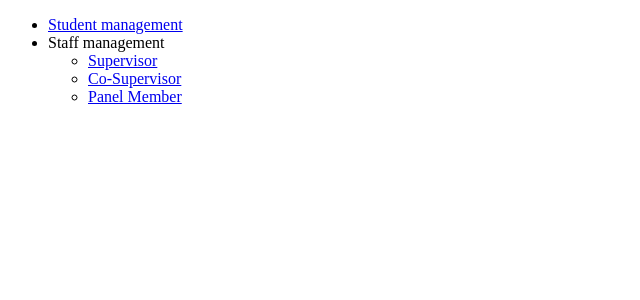
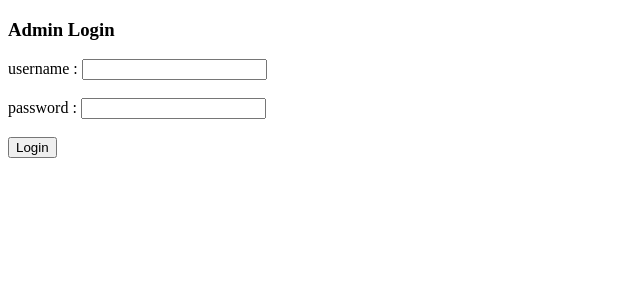
Before and after one commit to IT20136574/Research-Project-Management-Toolol, a React (Create React App) app in the folder project_frontend/: page / in a window 1280 px wide. Shown: the top 300 px of the page, without its empty margins (0-640 px from the left). Built offline with nearby package versions, Linux system fonts and the light colour scheme.

Commit message:
admin acount manegment frontends

```diff
--- a/project_frontend/src/App.js
+++ b/project_frontend/src/App.js
@@ -32,18 +32,27 @@ import UpdateStudentDetails from './components/NT_Components/user-management/stu
 import StaffManagement from './components/NT_Components/user-management/Staff-management/StaffManagement';
 import DisplayStaffMember from './components/NT_Components/user-management/Staff-management/DisplayStaffMember';
 import UpdateStaffMember from './components/NT_Components/user-management/Staff-management/UpdateStaffMember';
+import AdminLogin from './components/NT_Components/admin/AdminLogin';
+import AdminAccount from './components/NT_Components/admin/AdminAccount';
+import RegisterAdmin from './components/NT_Components/admin/RegisterAdmin';
 
 function App() {
   return (
     <BrowserRouter>
       <Switch>
-             <Route path="/" component={UserManagementPage} exact/>
+             <Route path="/" component={AdminLogin} exact/>
+             <div>
+              <Route path="/adminpage" component={UserManagementPage}/>
               <Route path="/student" component={Studentmanagement}/>
               <Route path="/showstudent/:id" component={DisplayStudentDetails}/>
               <Route path="/updatestudent/:id" component={UpdateStudentDetails}/>
               <Route path="/staff/:role" component={StaffManagement}/>
               <Route path="/showstaff/:id" component={DisplayStaffMember}/>
               <Route path="/updatestaff/:id" component={UpdateStaffMember}/>
+              <Route path="/adminaccount" component={AdminAccount}/>
+              <Route path="/regadmin" component={RegisterAdmin}/>
+
+             </div>
       </Switch>
     </BrowserRouter>
 
--- /dev/null
+++ b/project_frontend/src/components/NT_Components/admin/AdminAccount.js
@@ -0,0 +1,128 @@
+// import React from 'react'
+
+// function AdminAccount(){
+//     c
+
+//     adminLogout(){
+//         if (window.confirm('Are you sure you wish to logout from this Account?')) {
+//         localStorage.removeItem('Authorization')
+//         alert("log out complete")
+//         window.location = "/"
+//         }
+//       }
+
+//     return (
+//       <button onClick={adminLogout}>Admin Logout</button>
+//     )
+
+// }
+// export default AdminAccount;
+
+import axios from 'axios'
+import React, { Component } from 'react'
+
+export default class AdminAccount extends Component {
+    constructor(props){
+        super(props)
+        this.state ={
+        fname: "",
+        mname: "",
+        lname: "",
+        username: "",
+        pno: "",
+        nic: "",
+        sliitid: "",
+        email: "",
+        imageUrl: "",
+        }
+    }
+    componentDidMount(){
+        this.getAdminDetails()
+    }
+
+    async getAdminDetails(){
+        try{
+            const config = {
+                headers: {
+                    Authorization: localStorage.getItem("Authorization")
+                 }
+            }
+        await axios.get("http://localhost:8070/admin//profile", config).then((res)=>{
+            //console.log(res.data)
+            if(res.data.success){
+                this.setState({
+                    fname: res.data.admin1.fname,
+                    mname: res.data.admin1.mname,
+                    lname: res.data.admin1.lname,
+                    username: res.data.admin1.username,
+                    pno: res.data.admin1.pno,
+                    nic: res.data.admin1.nic,
+                    sliitid: res.data.admin1.sliitid,
+                    email: res.data.admin1.email,
+                    imageUrl: res.data.admin1.imageUrl
+                })
+                //console.log(this.state)
+            }
+        })
+
+
+        }catch(error){
+            console.log(error.message)
+        }
+
+    }
+
+    async deleteAdmin(){
+        const config = {
+            headers: {
+                Authorization: localStorage.getItem("Authorization")
+             }
+        }
+
+        if (window.confirm('Are you sure you wish to delete this Account?')) {
+            await axios.delete('http://localhost:8070/admin/delete', config)
+            .then((res) => {
+              localStorage.removeItem('Authorization')
+              alert("Admin Account delete successfull")
+              window.location="/"
+            })
+            .catch((err) => {
+              console.log(err.message)
+            })
+          }
+    }
+
+    adminLogout(){
+        if (window.confirm('Are you sure you wish to logout from this Account?')) {
+            localStorage.removeItem('Authorization')
+            alert("log out complete")
+            window.location = "/"
+        }
+    }
+
+    adminRegister(){
+        window.location.href="/regadmin"
+    }
+  render() {
+    return (
+      <div>
+
+          <p>imageUrl : {this.state.imageUrl}</p>
+          <p>Fname : {this.state.fname}</p>
+          <p>Mname : {this.state.mname}</p>
+          <p>Lname : {this.state.lname}</p>
+          <p>Username : {this.state.username}</p>
+          <p>NIC : {this.state.nic}</p>
+          <p>phone No : {this.state.pno}</p>
+          <p>SliitID : {this.state.sliitid}</p>
+          <p>email : {this.state.email}</p><br/>
+          <button onClick={this.adminRegister}>Admin Register</button> &nbsp;
+          <button>Edit</button> &nbsp;
+          <button onClick={this.deleteAdmin}>Delete</button> &nbsp;
+          <button onClick={this.adminLogout}>Admin Logout</button>
+
+
+      </div>
+    )
+  }
+}
--- /dev/null
+++ b/project_frontend/src/components/NT_Components/admin/AdminLogin.js
@@ -0,0 +1,55 @@
+import axios from 'axios';
+import React, { Component } from 'react'
+
+export default class AdminLogin extends Component {
+    constructor(props) {
+        super(props);
+        this.userLoginSubmit = this.userLoginSubmit.bind(this)
+
+        this.state = {
+          username: "",
+          password: "",
+          token: "",
+          open: false
+        }
+      }
+
+
+      async userLoginSubmit(e) {
+        e.preventDefault()
+        const userData = {
+          username: this.state.username,
+          password: this.state.password
+        }
+
+
+
+        await axios.post("http://localhost:8070/admin/login",userData)
+        .then((res) => {
+          this.setState({
+            token: res.data.token
+          })
+          localStorage.setItem("Authorization", res.data.token)
+          alert("loging complete");
+          window.location = "/adminpage";
+
+        })
+        .catch((err) => {
+          console.log(err)
+          this.setState({open: true})
+          alert("loging error");
+        })
+      }
+  render() {
+    return (
+      <div>
+          <h3>Admin Login</h3>
+          <form onSubmit={this.userLoginSubmit}>
+            username : <input type="text" name='username' onChange={e => this.setState({ username: e.target.value })}/> <br/><br/>
+            password : <input type="text" name='password' onChange={e => this.setState({ password: e.target.value })}/> <br/><br/>
+            <input type="submit" value="Login"/>
+          </form>
+      </div>
+    )
+  }
+}
--- /dev/null
+++ b/project_frontend/src/components/NT_Components/admin/RegisterAdmin.js
@@ -0,0 +1,101 @@
+import axios from 'axios';
+import React, { Component } from 'react'
+
+export default class RegisterAdmin extends Component {
+    constructor(props){
+        super(props);
+            this.state ={
+                fname : "",
+                mname :"",
+                lname :"",
+                username :"",
+                pno :"",
+                sliitid:"",
+                nic :"",
+                email :"",
+                password :"",
+                cpassword :"",
+                imageUrl : ""
+        }
+    }
+
+    handleInputChange = (e)=>{
+        const{name,value} = e.target;
+        this.setState({
+           ...this.state,
+           [name]:value
+        })
+     }
+
+    registerAdmin = (e) =>{
+        e.preventDefault();
+        const{fname, mname, lname, username, pno, nic, email, password, imageUrl,cpassword,sliitid} = this.state
+        const newadmin ={
+            fname : fname,
+            mname : mname,
+            lname : lname,
+            username : username,
+            sliitid : sliitid,
+            pno : pno,
+            nic : nic,
+            email : email,
+            password : password,
+            cpassword : cpassword,
+            imageUrl : imageUrl
+        }
+        console.log(newadmin)
+        if(password === cpassword){
+            axios.post("http://localhost:8070/admin/add",newadmin).then((res)=>{
+                if(res.data){
+                    this.setState({
+                        fname : "",
+                        mname :"",
+                        lname :"",
+                        username :"",
+                        sliitid:"",
+                        pno :"",
+                        nic :"",
+                        email :"",
+                        password :"",
+                        cpassword :"",
+                        imageUrl : ""
+                    })
+
+                    alert("admin register successful")
+                    window.location.href = '/admin';
+                }
+        }).catch((err)=>{
+            console.log('Admin Account Already Exsist Check Email or Username again');
+        })
+        }else{
+            console.log("Password not match")
+          }
+
+    }
+    onBack(){
+        window.location.href="/adminaccount"
+    }
+
+  render() {
+    return (
+      <div>
+          <h3>Admin Registration</h3>
+            <form>
+                fname : <input type="text" name="fname" onChange={this.handleInputChange} value={this.setState.fname}/><br/><br/>
+                mname : <input type="text" name="mname" onChange={this.handleInputChange} value={this.setState.mname}/><br/><br/>
+                lname : <input type="text" name="lname" onChange={this.handleInputChange} value={this.setState.lname}/><br/><br/>
+                username : <input type="text" name="username" onChange={this.handleInputChange} value={this.setState.username}/><br/><br/>
+                SLIIT tid : <input type="text" name="sliitid" onChange={this.handleInputChange} value={this.setState.sliitid}/><br/><br/>
+                phone no : <input type="text" name="pno" onChange={this.handleInputChange} value={this.setState.pno}/><br/><br/>
+                nic : <input type="text" name="nic" onChange={this.handleInputChange} value={this.setState.nic}/><br/><br/>
+                email : <input type="text" name="email" onChange={this.handleInputChange} value={this.setState.password}/><br/><br/>
+                password : <input type="text" name="password" onChange={this.handleInputChange} value={this.setState.password}/><br/><br/>
+                confirm password : <input type="text" name="cpassword" onChange={this.handleInputChange} value={this.setState.cpassword}/><br/><br/>
+                imageUrl : <input type="text" name="imageUrl" onChange={this.handleInputChange} value={this.setState.imageUrl}/><br/><br/>
+                <input type="button" onClick={this.onBack} value="Back"/> &nbsp;
+                <input type="submit" onClick={this.registerAdmin} value="submit"/>
+            </form>
+      </div>
+    )
+  }
+}
--- a/project_frontend/src/components/NT_Components/user-management/UserManagementPage.js
+++ b/project_frontend/src/components/NT_Components/user-management/UserManagementPage.js
@@ -4,7 +4,12 @@ export default class UserManagementPage extends Component {
   render() {
     return (
       <div>
-          <ul>
+          <ul><li>
+                   <a href="/adminpage"> Dashboard</a>
+                </li>
+                <li>
+                   <a href="/adminaccount"> Admin Account</a>
+                </li>
                 <li>
                    <a href="/student"> Student management</a>
                 </li>
```
Also changed, not shown: 2 other files (tests, documents, lock files or other folders). Lines whose indentation alone changed are shown as unchanged.
